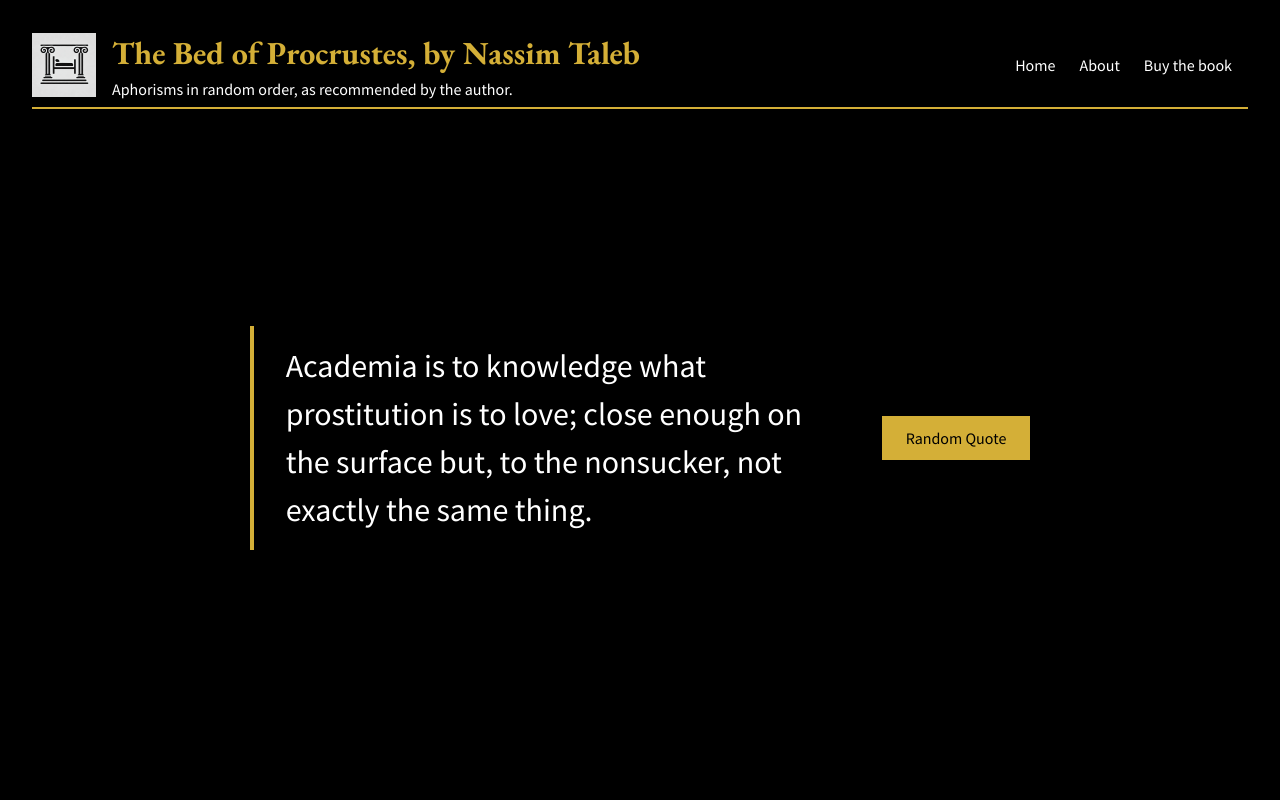
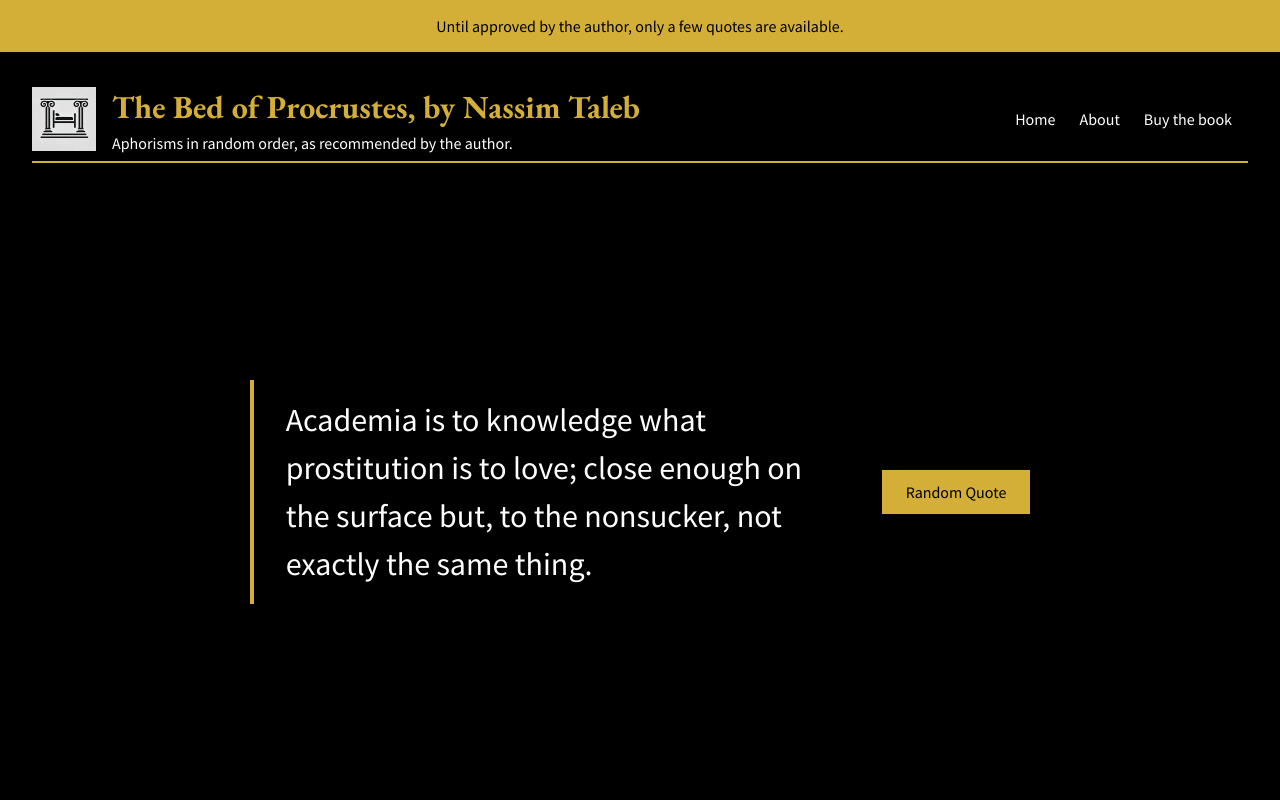
Before and after one commit to marciclabas/procrustes, a SvelteKit app in the folder app/: page / in a window 1280 px wide. Shown: the top 800 px of the page. Built offline with nearby package versions, Linux system fonts and the light colour scheme.

Commit message:
copy notice

```diff
--- a/app/src/routes/+layout.svelte
+++ b/app/src/routes/+layout.svelte
@@ -1,9 +1,26 @@
 <script>
-    import Footer from './Footer.svelte';
-import Header from './header/Header.svelte';
+  import Footer from './Footer.svelte'
+  import Header from './header/Header.svelte'
   import './index.css'
+  import { onNavigate } from '$app/navigation'
+
+  onNavigate((navigation) => {
+    if (!document.startViewTransition) return;
+
+    return new Promise((resolve) => {
+      document.startViewTransition(async () => {
+        resolve();
+        await navigation.complete
+      })
+    })
+  })
+
   const { children } = $props()
 </script>
+
+<aside class="notice">
+  Until approved by the author, only a few quotes are available.
+</aside>
 
 <div class='container'>
   <Header />
@@ -16,6 +33,18 @@
 </svelte:head>
 
 <style>
+  .notice {
+    background-color: var(--accent);
+    color: var(--primary);
+    padding: 1rem;
+    text-align: center;
+    font-family: var(--font-quote);
+    font-size: 1rem;
+    position: relative;
+    border-bottom: 2px solid var(--primary);
+    view-transition-name: notice;
+  }
+
   .container {
     min-height: 100vh;
     padding: 2rem;
@@ -34,4 +63,40 @@
     }
   }
 
+  @keyframes fade-in {
+    from {
+      opacity: 0;
+    }
+  }
+
+  @keyframes fade-out {
+    to {
+      opacity: 0;
+    }
+  }
+
+  @keyframes slide-from-right {
+    from {
+      transform: translateX(30px);
+    }
+  }
+
+  @keyframes slide-to-left {
+    to {
+      transform: translateX(-30px);
+    }
+  }
+
+  :root::view-transition-old(root) {
+    animation:
+      90ms cubic-bezier(0.4, 0, 1, 1) both fade-out,
+      300ms cubic-bezier(0.4, 0, 0.2, 1) both slide-to-left;
+  }
+
+  :root::view-transition-new(root) {
+    animation:
+      210ms cubic-bezier(0, 0, 0.2, 1) 90ms both fade-in,
+      300ms cubic-bezier(0.4, 0, 0.2, 1) both slide-from-right;
+  }
+
 </style>
--- a/app/src/routes/Mobile.svelte
+++ b/app/src/routes/Mobile.svelte
@@ -26,8 +26,6 @@
   </button>
 </div>
 
-
-
 <style>
   /* Center content within remaining space */
   .content {
@@ -54,10 +52,6 @@
 
   /* Fixed button at the bottom */
   .refresh-button {
-    position: absolute;
-    bottom: 2rem;
-    left: 50%;
-    transform: translateX(-50%);
     padding: 0.75rem 1.5rem;
     font-size: 1rem;
     background-color: var(--accent);
--- a/app/src/routes/header/Desktop.svelte
+++ b/app/src/routes/header/Desktop.svelte
@@ -29,6 +29,7 @@
     width: 100%;
     border-bottom: 2px solid var(--accent);
     padding-bottom: 0.5rem;
+    view-transition-name: header;
   }
 
   .header-content {
--- a/app/src/routes/header/Mobile.svelte
+++ b/app/src/routes/header/Mobile.svelte
@@ -27,6 +27,7 @@
     width: 100%;
     border-bottom: 2px solid var(--accent);
     padding-bottom: 0.5rem;
+    view-transition-name: header;
   }
 
   .header-content {
```
